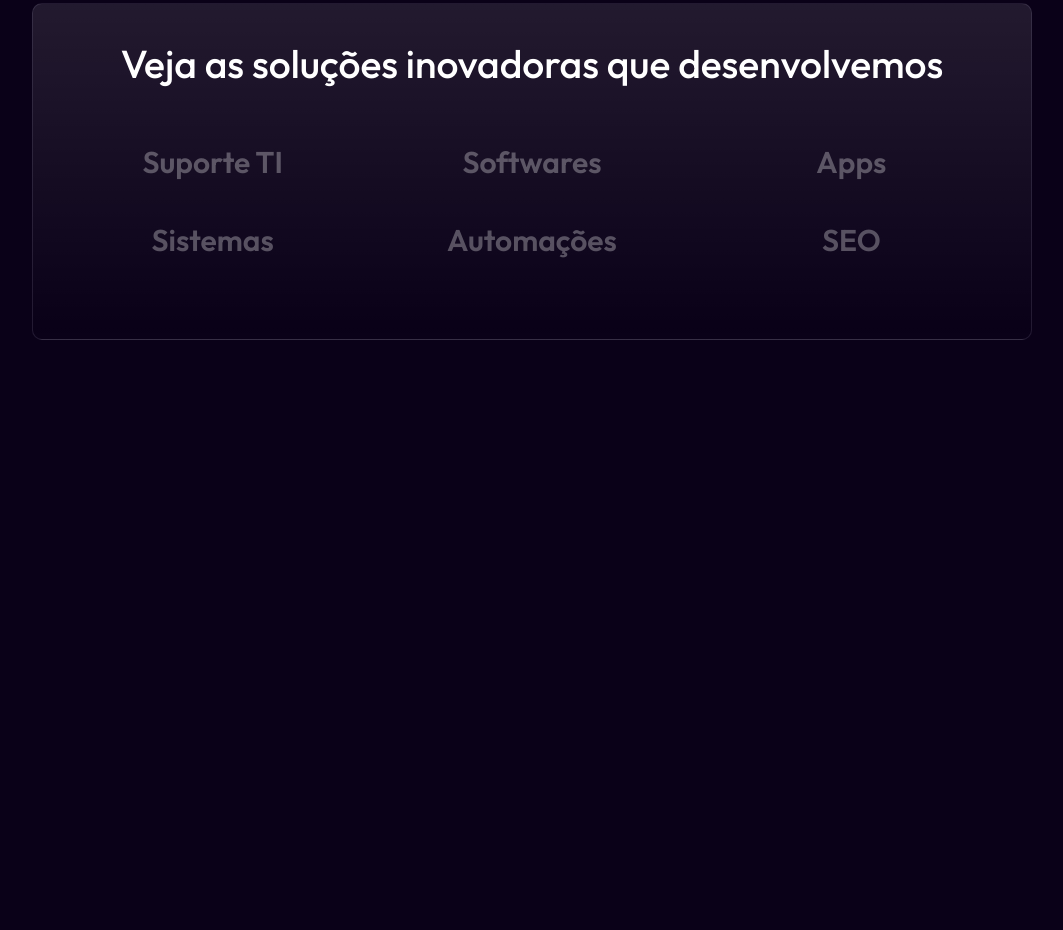
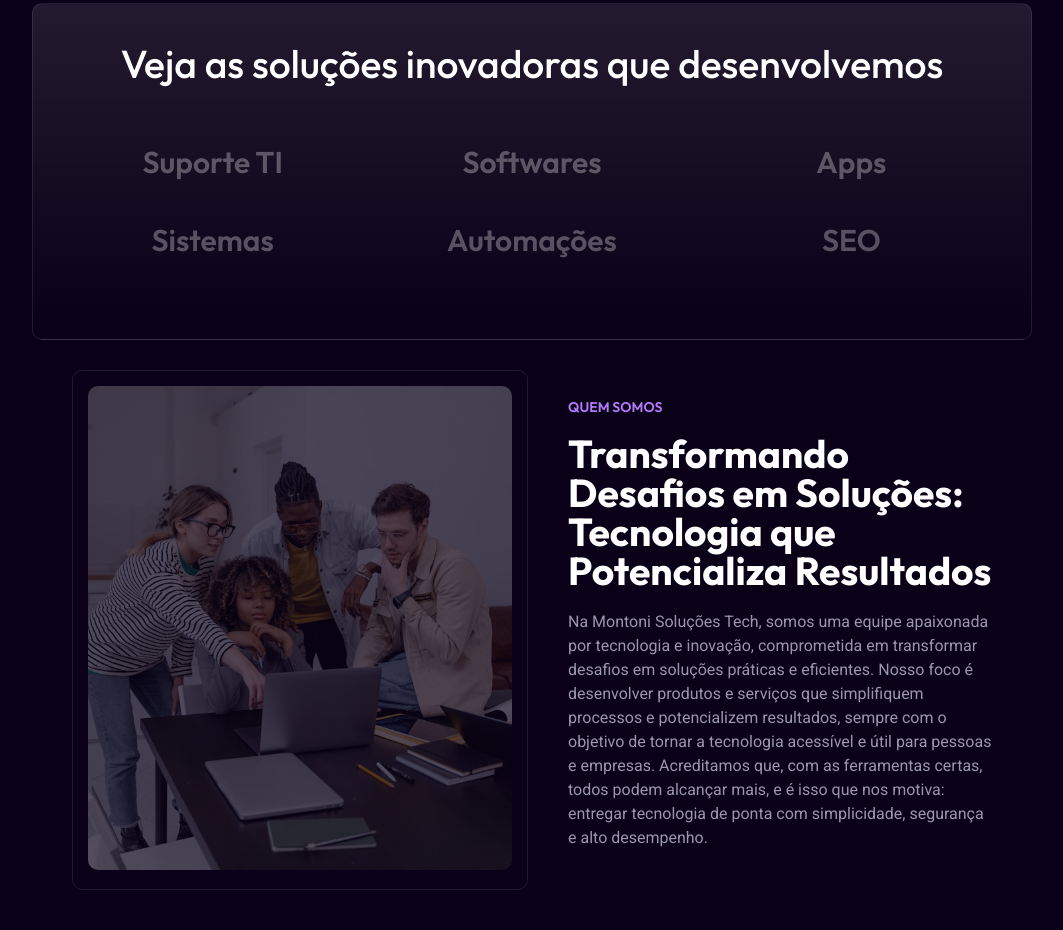
Before and after one commit to jonathanmontoni/montoni-website, a plain HTML site: page index.html in a window 1280 px wide. Shown: the part 522-1452 px from the top of the page, without its empty margins (108-1171 px from the left). Before the commit the page ends 912 px from the top, so only its background shows below. Drawn offline with Linux system fonts and the light colour scheme.

Commit message:
mais atualizações

```diff
--- a/estilos/style.css
+++ b/estilos/style.css
@@ -17,6 +17,7 @@
     --text-btn: #b47cfd;
     --text-p: #9b96b0;
     --btn: #5f2bd5;
+    --border: #9b96b02b;
 }
 
 body {
@@ -82,6 +83,7 @@ header {
     border: 2px solid var(--text-btn);
     border-radius: 30px;
 }
+
 .container h1 {
     margin-top: 15px;
     padding: 5px 7px;
@@ -99,10 +101,6 @@ header {
     font-size: 16px;
     line-height: 24px;
     color: var(--text-p);
-}
-
-.ng {
-    color: rgba(255, 255, 255, 0.750);
 }
 
 .btn-whatsapp {
@@ -126,7 +124,7 @@ header {
 .solutions {
     background: linear-gradient(to bottom, rgba(255, 255, 255, 0.1), rgba(255, 255, 255, 0));
     border-radius: 10px;
-    border: 1px solid #9b96b02b;
+    border: 1px solid var(--border);
     padding: 40px;
     text-align: center;
     max-width: 1000px;
@@ -164,6 +162,75 @@ header {
     cursor: pointer;
 }
 
+.about-us {
+    color: white;
+    display: flex;
+    justify-content: center;
+    align-items: center;
+    height: 60vh;
+}
+
+#about2 {
+    display: flex;
+    max-width: 1000px;
+    padding: 40px;
+    gap: 40px;
+}
+
+.img-about-us {
+    flex: 1;
+    padding: 15px;
+    border: 1px solid var(--border);
+    border-radius: 10px;
+    display: inline-block;
+}
+
+.img-about-us img {
+    width: 100%;
+    height: auto;
+    border-radius: 10px;
+    opacity: 0.3;
+    transition: opacity 0.3s ease-in-out;
+}
+
+.img-about-us img:hover {
+    opacity: 1;
+}
+
+.content {
+    flex: 1;
+    display: flex;
+    flex-direction: column;
+}
+
+.content span {
+    color: var(--text-btn);
+    font-size: 14px;
+    font-family: var(--font01);
+    font-weight: 600;
+    line-height: 14px;
+    text-transform: uppercase;
+    margin-top: 30px;
+    margin-bottom: 20px;
+    display: block;
+}
+
+.content h2 {
+    font-size: 39px;
+    font-weight: bold;
+    font-family: var(--font01);
+    line-height: 39px;
+    margin-bottom: 20px;
+}
+
+.content p {
+    color: var(--text-p);
+    font-size: 16px;
+    font-family: var(--font02);
+    line-height: 24px;
+    margin-bottom: 20px;
+}
+
 .menu-toggle {
     display: none;
     font-size: 28px;
--- a/index.html
+++ b/index.html
@@ -27,10 +27,10 @@
             <span class="wel">BEM-VINDO</span>
             <h1>Montoni Soluções Tech</h1>
             <p>
-                A <span class="ng">Montoni Soluções Tech</span> é uma empresa de tecnologia que se dedica a desenvolver
-                <span class="ng">soluções <br> inovadoras</span> para otimizar processos e facilitar o dia a dia das
-                <span class="ng">pessoas e empresas</span>, oferecendo <br> produtos e serviços que integram tecnologia
-                de ponta com <span class="ng">praticidade, eficiência e personalização.</span>
+                A Montoni Soluções Tech é uma empresa de tecnologia que se dedica a desenvolver
+                soluções <br> inovadoras para otimizar processos e facilitar o dia a dia das
+                pessoas e empresas, oferecendo <br> produtos e serviços que integram tecnologia
+                de ponta com praticidade, eficiência e personalização.
             </p>
             <a href="https://wa.me/+5522997350582" target="_blank" class="btn-whatsapp">Fale Conosco</a>
         </div>
@@ -46,6 +46,25 @@
             <span>SEO</span>
         </div>
     </section>
+    <section class="about-us">
+        <div id="about2">
+            <div class="img-about-us">
+                <img src="img/equipe-trabalhand.jpg" alt="Equipe Trabalhando">
+            </div>
+            <div class="content">
+                <span>QUEM SOMOS</span>
+                <h2>Transformando Desafios em Soluções: Tecnologia que Potencializa Resultados</h2>
+                <p>
+                    Na Montoni Soluções Tech, somos uma equipe apaixonada por tecnologia e inovação, comprometida em
+                    transformar desafios em soluções práticas e eficientes. Nosso foco é desenvolver produtos e serviços
+                    que simplifiquem processos e potencializem resultados, sempre com o objetivo de tornar a tecnologia
+                    acessível e útil para pessoas e empresas. Acreditamos que, com as ferramentas certas, todos podem
+                    alcançar mais, e é isso que nos motiva: entregar tecnologia de ponta com simplicidade, segurança e
+                    alto desempenho.
+                </p>
+            </div>
+        </div>
+    </section>
     <script>
         function toggleMenu() {
             const nav = document.querySelector('.nav-links');
```
Also changed, not shown: img/background.png (deleted).
